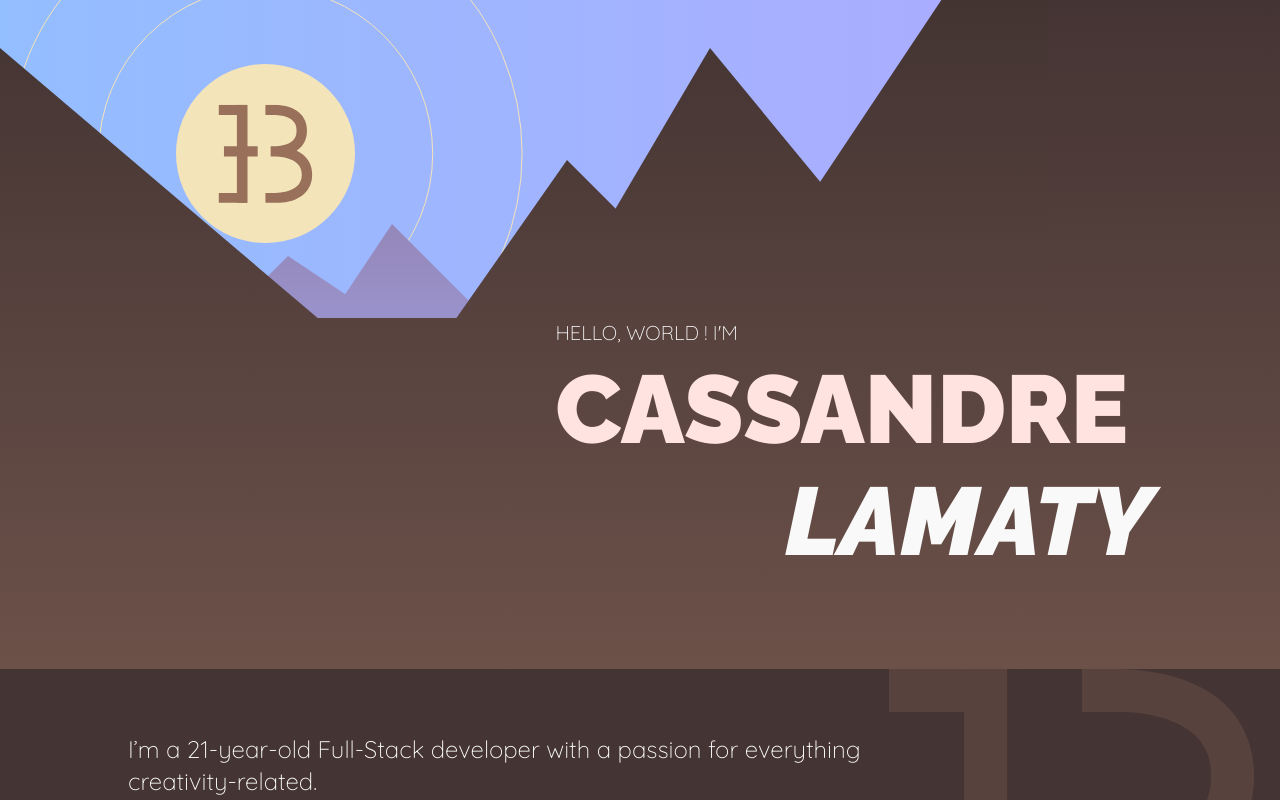
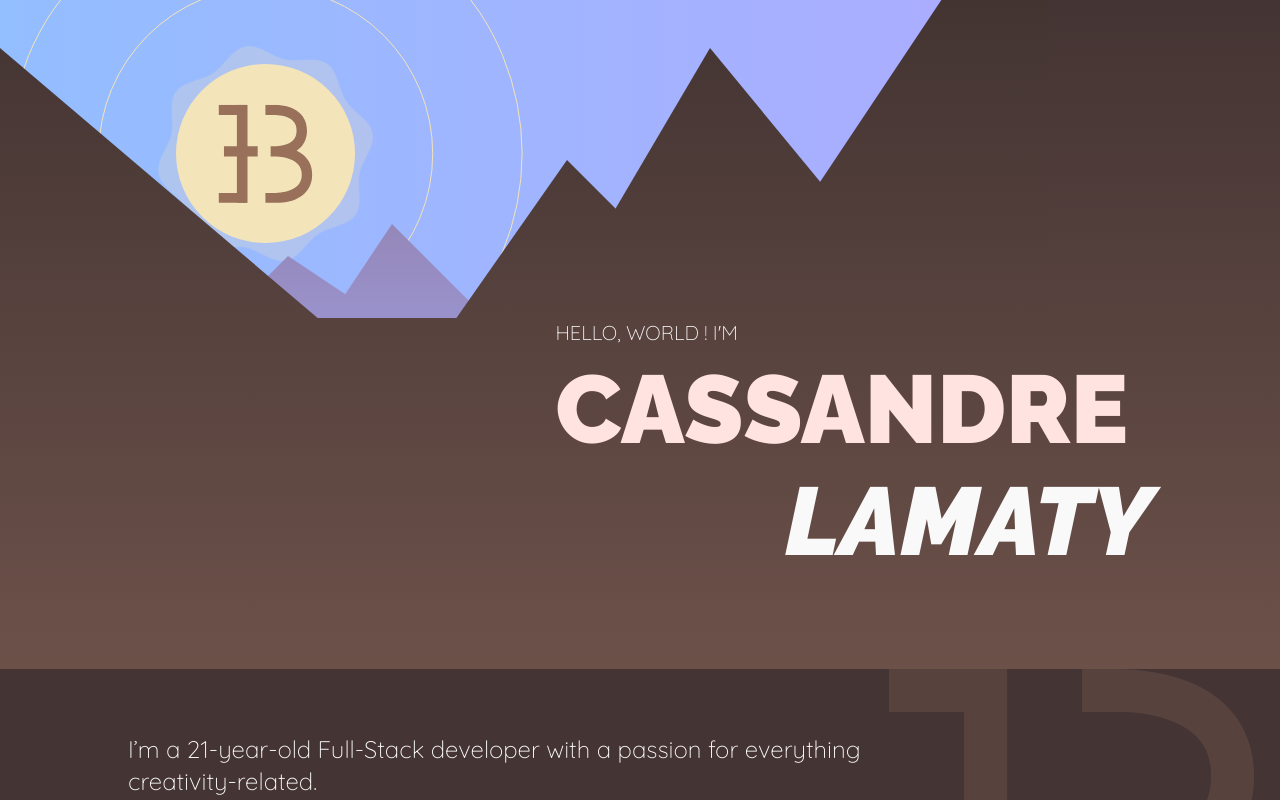
Before and after one commit to CassandreLAMATY/2024-portfolio-front, a Vue app: page / in a window 1280 px wide. Shown: the top 800 px of the page. Built offline with nearby package versions, Linux system fonts and the light colour scheme; what @fortawesome/pro-regular-svg-icons would draw is missing.

Commit message:
sun animation 1

```diff
--- /dev/null
+++ b/src/assets/stylesheets/css/animations.css
@@ -0,0 +1,22 @@
+/* HEADER */
+@keyframes sun-glow {
+  0% {
+    fill-opacity: 0.12;
+  }
+  50% {
+    fill-opacity: 0.24;
+  }
+  100% {
+    fill-opacity: 0.12;
+  }
+}
+@keyframes sun-spin {
+  0% {
+    transform: translate(-50%, -50%) rotate(0deg);
+  }
+  100% {
+    transform: translate(-50%, -50%) rotate(360deg);
+  }
+}
+
+/*# sourceMappingURL=animations.css.map */
--- a/src/assets/stylesheets/css/header.css
+++ b/src/assets/stylesheets/css/header.css
@@ -1,4 +1,24 @@
 @import url("https://fonts.googleapis.com/css2?family=Quicksand:wght@300..700&family=Raleway:ital,wght@0,100..900;1,100..900&display=swap");
+/* HEADER */
+@keyframes sun-glow {
+  0% {
+    fill-opacity: 0.12;
+  }
+  50% {
+    fill-opacity: 0.24;
+  }
+  100% {
+    fill-opacity: 0.12;
+  }
+}
+@keyframes sun-spin {
+  0% {
+    transform: translate(-50%, -50%) rotate(0deg);
+  }
+  100% {
+    transform: translate(-50%, -50%) rotate(360deg);
+  }
+}
 .bg {
   position: relative;
   height: max(25dvh, 196px);
@@ -54,6 +74,23 @@
 .sun-container .sun-aura#aura02 {
   width: 65%;
   height: 65%;
+}
+.sun-container .sun-glow {
+  position: absolute;
+  top: 50%;
+  left: 50%;
+  transform: translate(-50%, -50%);
+  width: 40%;
+  height: 40%;
+  fill: #f4e4ba;
+  fill-opacity: 0.12;
+  animation: sun-glow 2s infinite ease-out, sun-spin 32s infinite linear;
+}
+@media (min-width: 1536px) {
+  .sun-container .sun-glow {
+    height: 35%;
+    width: 35%;
+  }
 }
 .sun-container .sun-sphere {
   position: absolute;
--- /dev/null
+++ b/src/assets/stylesheets/scss/animations.scss
@@ -0,0 +1,25 @@
+/* HEADER */
+@keyframes sun-glow {
+    0% {
+        fill-opacity: 0.12;
+    }
+    50% {
+        fill-opacity: 0.24;
+    }
+    100% {
+        fill-opacity: 0.12;
+    }
+}
+
+@keyframes sun-spin {
+    0% {
+        transform:
+            translate(-50%, -50%)
+            rotate(0deg);
+    }
+    100% {
+        transform:
+            translate(-50%, -50%)
+            rotate(360deg);
+    }
+}
--- a/src/assets/stylesheets/scss/header.scss
+++ b/src/assets/stylesheets/scss/header.scss
@@ -1,4 +1,5 @@
 @import 'variables';
+@import 'animations';
 
 .bg {
     position: relative;
@@ -63,6 +64,28 @@
             &#aura02 {
                 width: 65%;
                 height: 65%;
+            }
+        }
+
+        &-glow {
+            position: absolute;
+            top: 50%;
+            left: 50%;
+            transform: translate(-50%, -50%);
+
+            width: 40%;
+            height: 40%;
+
+            fill: $dutchWhite;
+            fill-opacity: 0.12;
+
+            animation:
+                sun-glow 2s infinite ease-out,
+                sun-spin 32s infinite linear;
+
+            @include media-min(1536px) {
+                height: 35%;
+                width: 35%;
             }
         }
 
--- a/src/blocks/HeaderBlock.vue
+++ b/src/blocks/HeaderBlock.vue
@@ -4,6 +4,7 @@ import { onMounted } from 'vue';
 import { meHeightCalc } from '@/assets/javascripts/header';
 
 import LogoSVG from '@/components/icons/LogoSVG.vue';
+import WavyCircleSVG from '@/components/icons/WavyCircleSVG.vue';
 
 onMounted(() => {
     meHeightCalc();
@@ -21,6 +22,7 @@ onMounted(() => {
                 <div class="sun">
                     <div class="sun-aura" id="aura01"></div>
                     <div class="sun-aura" id="aura02"></div>
+                    <WavyCircleSVG class="sun-glow" />
                     <div class="sun-sphere">
                         <div class="sun-logo--container">
                             <LogoSVG class="sun-logo" />
--- /dev/null
+++ b/src/components/icons/WavyCircleSVG.vue
@@ -0,0 +1,5 @@
+<template>
+    <svg width="256" height="256" viewBox="0 0 256 256" xmlns="http://www.w3.org/2000/svg">
+        <path d="M253.303 181.188C246.514 197.183 223.884 202.234 212.215 213.689C200.119 225.561 194.469 247.965 178.995 254.217C163.521 260.469 143.903 248.281 126.946 248.14C110.594 248.006 90.7972 260.089 74.8118 253.303C58.8264 246.518 53.7655 223.884 42.3106 212.215C30.4389 200.119 8.03454 194.469 1.78277 178.995C-4.46899 163.521 7.71864 143.903 7.85964 126.946C8.00063 109.988 -4.0928 90.8065 2.69651 74.8118C9.48583 58.8172 32.1159 53.7655 43.7851 42.3106C55.8813 30.4389 61.5313 8.03454 77.0049 1.78277C92.4786 -4.46899 112.097 7.71864 129.054 7.85964C146.012 8.00063 165.194 -4.0928 181.188 2.69651C197.183 9.48583 202.234 32.1159 213.689 43.7851C225.561 55.8813 247.965 61.5313 254.217 77.0049C260.469 92.4786 248.281 112.097 248.14 129.054C248.006 145.406 260.089 165.203 253.303 181.188Z"/>
+    </svg>
+</template>
```
Also changed, not shown: 2 other files (tests, documents, lock files or other folders).
